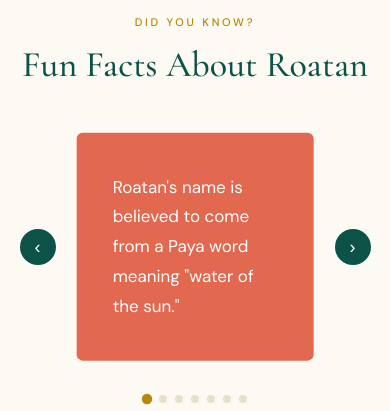
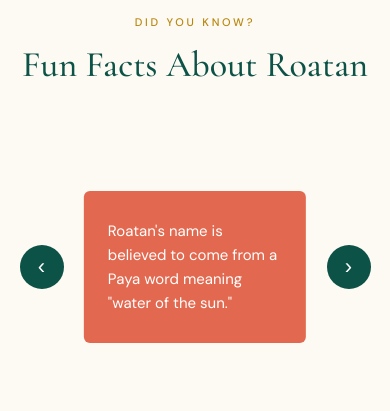
Before and after one commit to ShaniceS13/elite-tours, a React (Vite) app: page / in a window 390 px wide. Shown: the part 9300-9711 px from the top of the page. Built offline with nearby package versions, Linux system fonts and the light colour scheme.

Commit message:
Fix WhatsApp number across Footer, BookingForm, and WhatsAppButton; fix Fun Facts mobile text clipping

```diff
--- a/src/components/BookingForm.jsx
+++ b/src/components/BookingForm.jsx
@@ -75,7 +75,7 @@
             <span className="contact-label">WhatsApp</span>
 
             <a
-              href="https://wa.me/50412345678?text=Hi!%20I'm%20interested%20in%20booking%20a%20tour%20with%20Roat%C3%A1n%20by%20EliTe."
+              href="https://wa.me/50433877147?text=Hi!%20I'm%20interested%20in%20booking%20a%20tour%20with%20Roat%C3%A1n%20by%20EliTe."
               target="_blank"
               rel="noreferrer"
               className="contact-value"
--- a/src/components/Footer.jsx
+++ b/src/components/Footer.jsx
@@ -41,14 +41,16 @@
               <a href="#book">Book a Tour</a>
             </li>
             <li>
-              <a href="mailto:info@roatanbyelite.com">info@roatanbyelite.com</a>
+              <a href="mailto:info@roatanbyelitetours.com">
+                info@roatanbyelitetours.com
+              </a>
             </li>
             <li>
               <a href="#">Instagram</a>
             </li>
             <li>
               <a
-                href="https://wa.me/50412345678"
+                href="https://wa.me/50433877147"
                 target="_blank"
                 rel="noreferrer"
               >
--- a/src/components/WhatsAppButton.jsx
+++ b/src/components/WhatsAppButton.jsx
@@ -1,5 +1,5 @@
 export default function WhatsAppButton() {
-  const phoneNumber = "50412345678";
+  const phoneNumber = "50433877147";
   const message = encodeURIComponent(
     "Hi! I'm interested in booking a tour with EliTe Tour Roatan",
   );
--- a/src/styles/FunFacts.css
+++ b/src/styles/FunFacts.css
@@ -158,25 +158,17 @@
 @media (max-width: 768px) {
   .fun-facts-viewport {
     max-width: 100%;
-    height: 260px;
+    height: 300px;
   }
 
   .fun-fact-card {
-    width: 240px;
+    width: 260px;
+    padding: 28px 24px;
   }
 
-  .fun-fact-card--prev {
-    transform: translate(-50%, -50%) translateX(-190px) scale(0.8);
-  }
-
-  .fun-fact-card--next {
-    transform: translate(-50%, -50%) translateX(190px) scale(0.8);
-  }
-
-  .carousel-arrow {
-    width: 36px;
-    height: 36px;
-    font-size: 18px;
+  .fun-fact-card p {
+    font-size: 15px;
+    line-height: 1.6;
   }
 }
 
```
Also changed, not shown: public/favicon-pastel-real-32.png (added).
